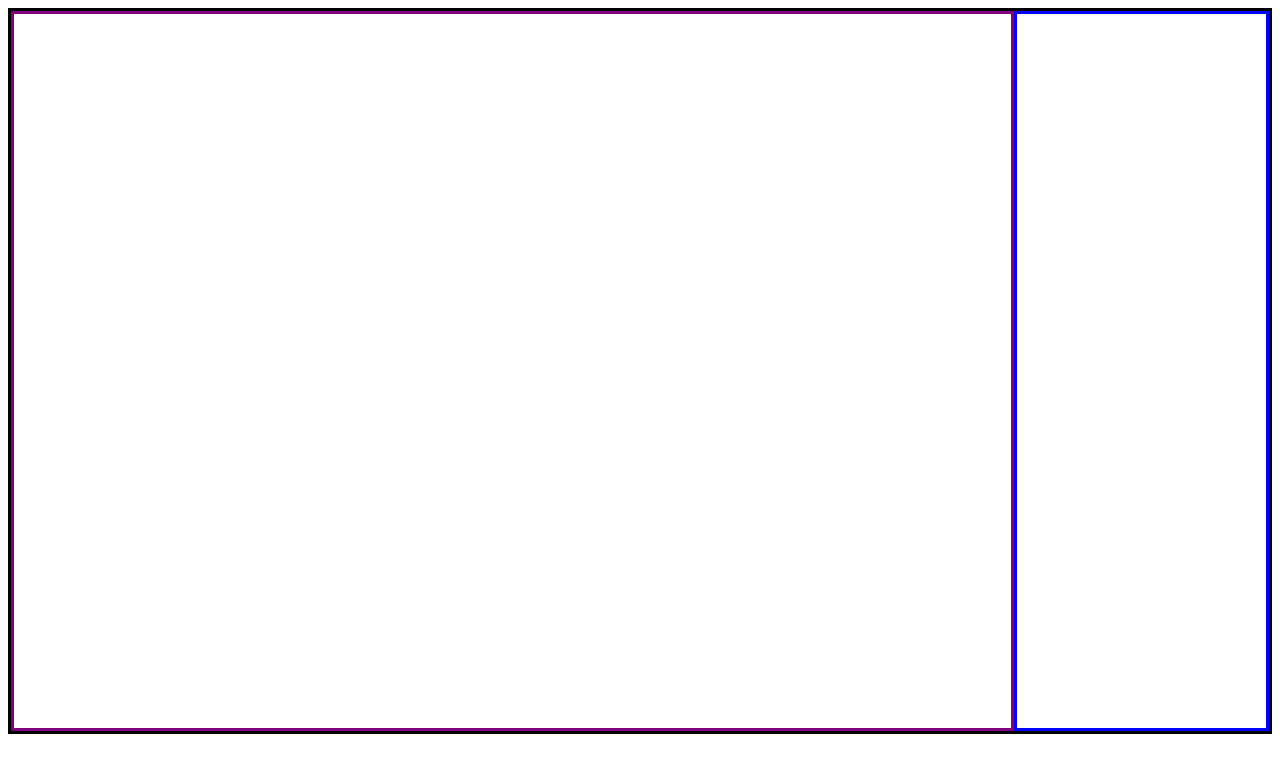
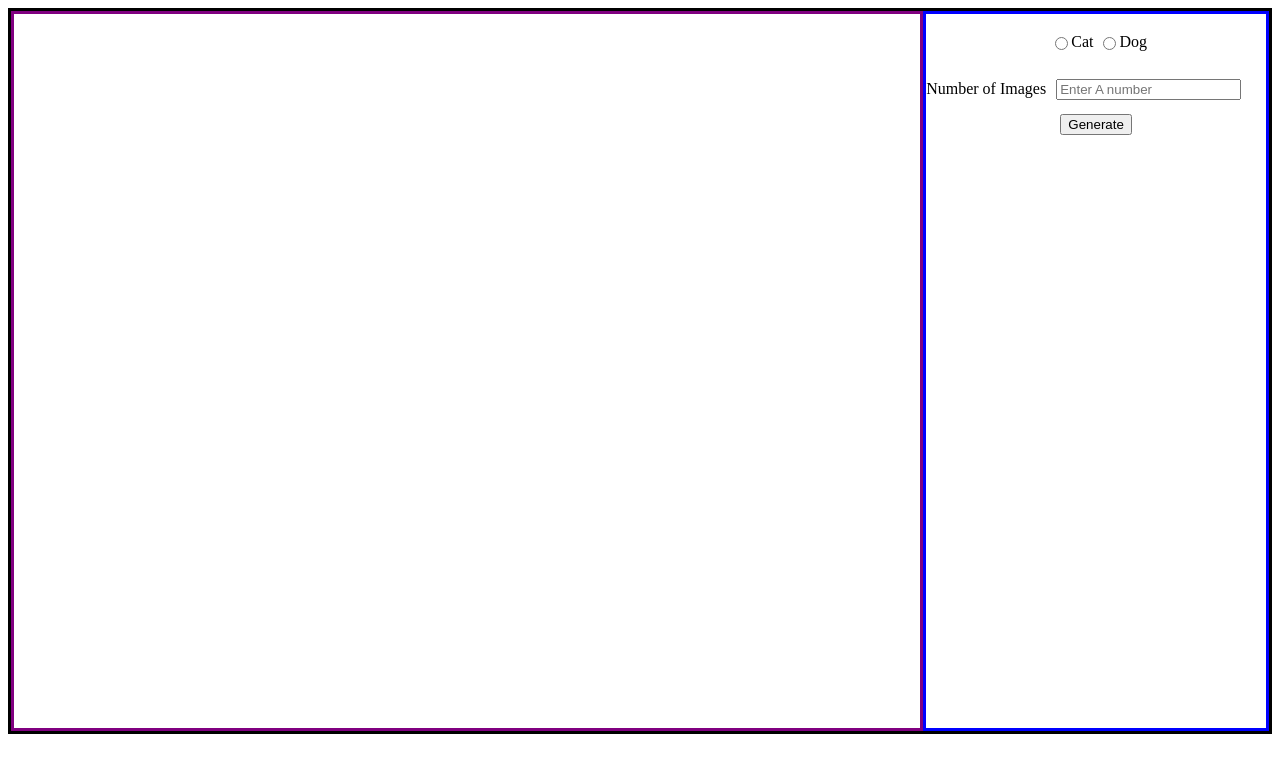
Before and after one commit to ChrisJorge/fetchRequests, a plain HTML site: page index.html in a window 1280 px wide. Drawn offline with Linux system fonts and the light colour scheme.

Commit message:
Added radio button to chose between cat and dog

```diff
--- a/index.html
+++ b/index.html
@@ -14,7 +14,19 @@
 
             </div>
             <div class="optionsContainer">
-
+                <div class="radioOption">
+                    <input type ='radio' id="cat" value="Cat" name="PictureChoice">
+                    <label for="cat">Cat</label>
+                    <input type ='radio' id="dog" value="Dog" name="PictureChoice">
+                    <label for="cat">Dog</label>
+                </div>
+                <div class="option">
+                    <p>Number of Images</p>
+                    <input placeholder="Enter A number" class="numImages">
+                </div>
+                <div class="btnContainer">
+                    <button onclick="getCat()">Generate</button>
+                </div>
             </div>
         </div>
         <!-- <div class = 'btnContainer'>
--- a/style.css
+++ b/style.css
@@ -1,17 +1,7 @@
-/* .btnContainer{
-    display: flex;
-    justify-content: center;
-}
-
-.imgContainer{
-    height: 200px;
-    border: solid black;
-}
-
 .cat{
     width: 200px;
     height: 200px;
-} */
+}
 
 .masterContainer{
     display: flex;
@@ -25,6 +15,30 @@
 }
 
 .optionsContainer{
-    width: 20%;
+    width: 30%;
     border: solid blue;
 }
+
+.option{
+    margin-top: 10px;
+    display: flex;
+    align-items: center;
+}
+
+input{
+    margin-left: 10px;
+}
+
+.btnContainer{
+    display: flex;
+    justify-content: center;
+}
+
+.radioOption{
+    display: flex;
+    justify-content: center;
+    height: 25px;
+    margin-top: 15px;
+
+    align-items: center;
+}
```
Also changed, not shown: app.js (+11 -0 lines).
